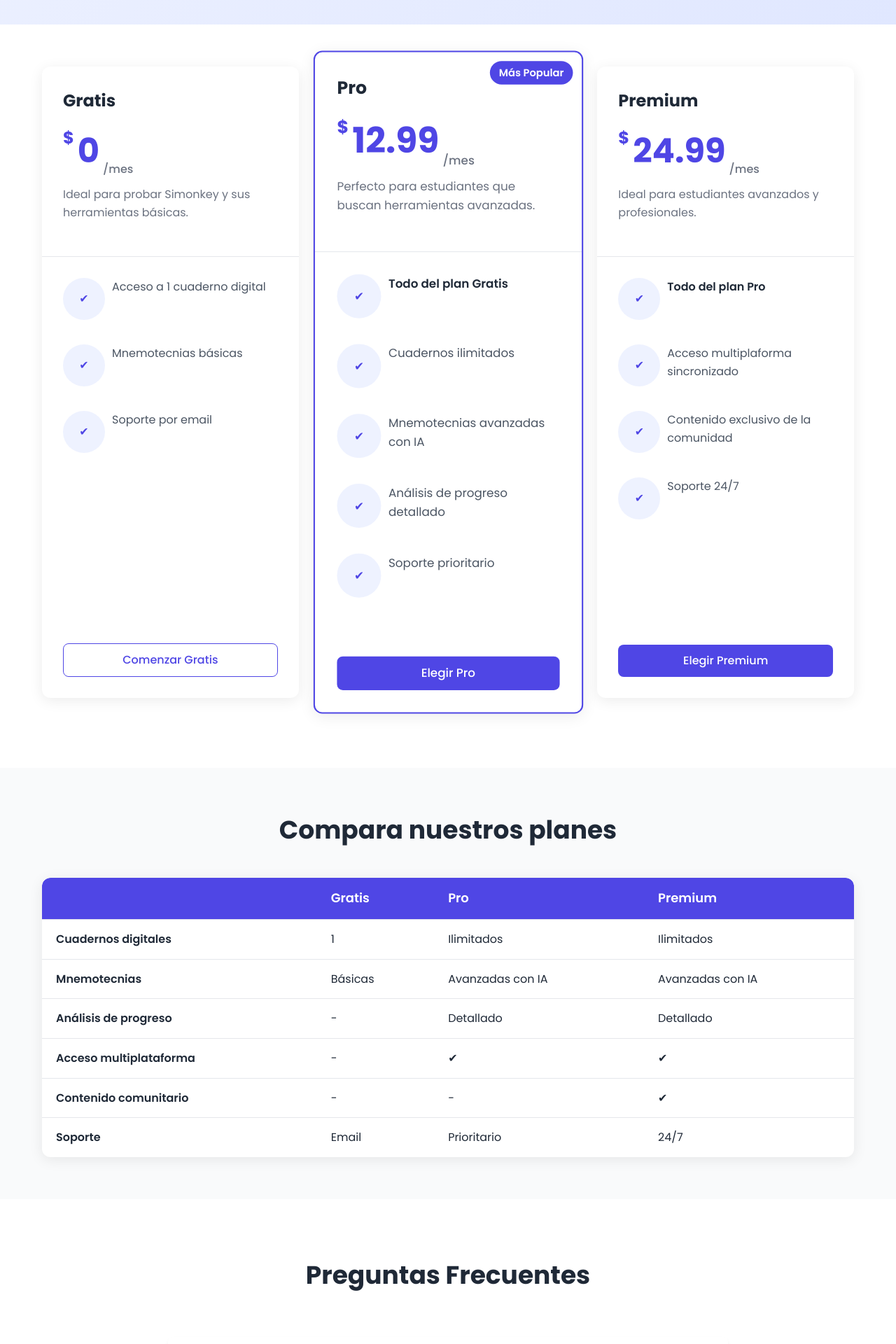
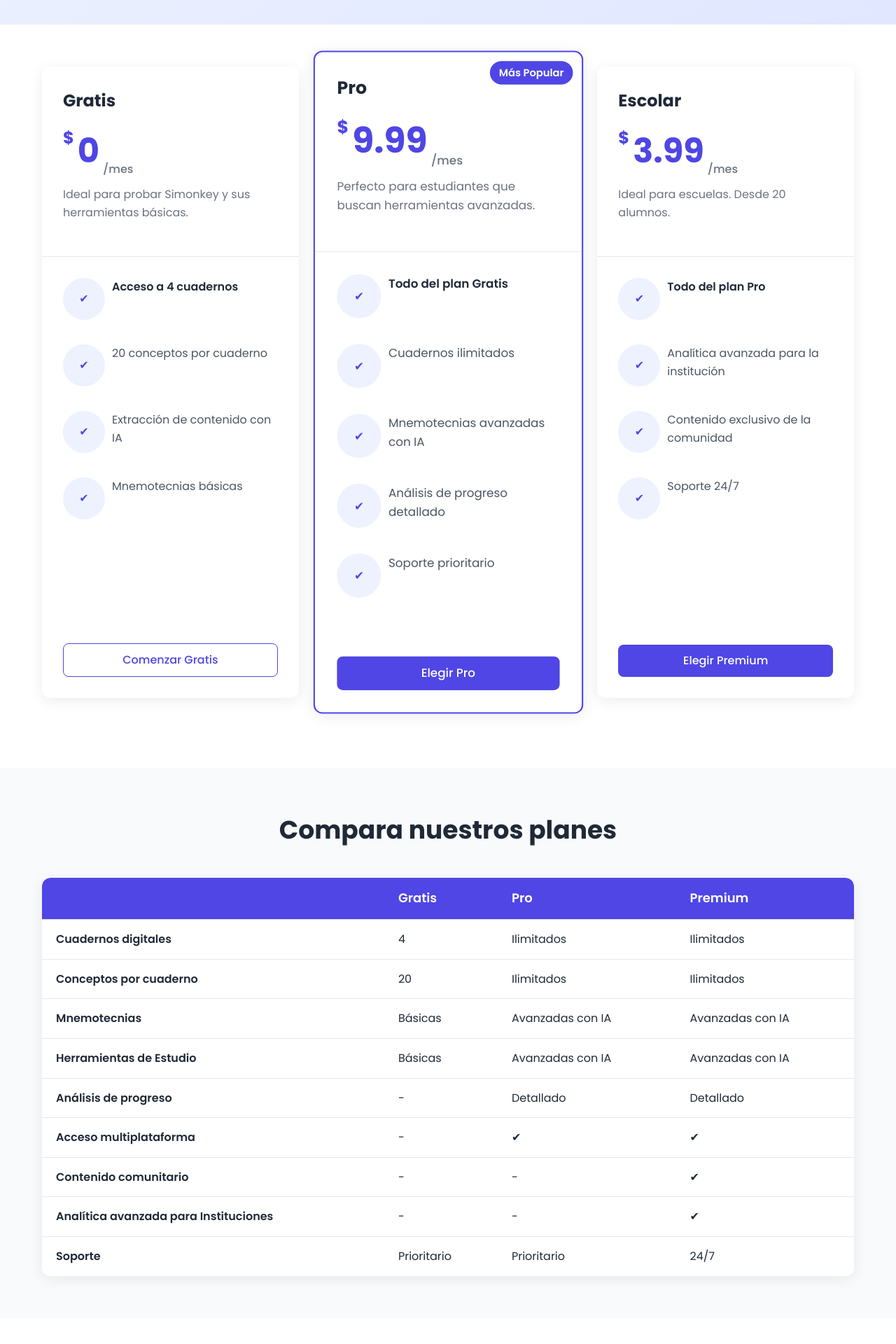
Before and after one commit to rubenelhore/simonkey-react, a React (Vite) app: page /pricing in a window 1280 px wide. Shown: the part 440-2360 px from the top of the page at 70% size. Built offline with nearby package versions, Linux system fonts and the light colour scheme.

Commit message:
Mejoras en el header -ancho- y pagina de pricing -precio y tabla comparativa-

```diff
--- a/src/components/Header.css
+++ b/src/components/Header.css
@@ -19,6 +19,7 @@
   align-items: center;
   gap: 10px;
   text-decoration: none;
+  margin-left: 60px;
 }
 
 .logo-img {
@@ -68,6 +69,7 @@
 .auth-buttons {
   display: flex;
   gap: 15px;
+  margin-right: 60px;
 }
 
 /* Estilos para el botón hamburguesa */
--- a/src/components/Header.tsx
+++ b/src/components/Header.tsx
@@ -68,7 +68,20 @@ const Header: React.FC = () => {
             }}>
               Cómo funciona
             </Link>
-            <Link to="/pricing" className="nav-link" onClick={closeMenu}>
+            <Link to="/pricing#header" className="nav-link" onClick={(e) => {
+              e.preventDefault();
+              // Si estamos en la página de pricing, scroll a la sección header
+              if (location.pathname === '/pricing') {
+              const element = document.getElementById('header');
+              if (element) {
+                element.scrollIntoView({ behavior: 'smooth' });
+              }
+              } else {
+              // Si no, navega a pricing con el hash #header
+              window.location.href = '/pricing#header';
+              }
+              closeMenu();
+            }}>
               Precios
             </Link>
             </div>
--- a/src/components/Hero.tsx
+++ b/src/components/Hero.tsx
@@ -30,7 +30,7 @@ const Hero: React.FC = () => {
               src="/img/imagen.jpg"
               alt="Mascota Simio Simón estudiando"
               className="hero-img"
-              style={{ width: '40%', height: 'auto' }}
+              style={{ width: '70%', height: 'auto' }}
             />
             </div>
         </div>
--- a/src/pages/Pricing.tsx
+++ b/src/pages/Pricing.tsx
@@ -59,15 +59,19 @@ const Pricing: React.FC = () => {
                 <ul className="feature-list">
                   <li className="feature-item">
                     <span className="feature-icon">✔</span>
-                    <span className="feature-text">Acceso a 1 cuaderno digital</span>
+                    <span className="feature-text prominent">Acceso a 4 cuadernos</span>
+                  </li>
+                  <li className="feature-item">
+                    <span className="feature-icon">✔</span>
+                    <span className="feature-text">20 conceptos por cuaderno</span>
+                  </li>
+                  <li className="feature-item">
+                    <span className="feature-icon">✔</span>
+                    <span className="feature-text">Extracción de  contenido con IA</span>
                   </li>
                   <li className="feature-item">
                     <span className="feature-icon">✔</span>
                     <span className="feature-text">Mnemotecnias básicas</span>
-                  </li>
-                  <li className="feature-item">
-                    <span className="feature-icon">✔</span>
-                    <span className="feature-text">Soporte por email</span>
                   </li>
                 </ul>
               </div>
@@ -84,7 +88,7 @@ const Pricing: React.FC = () => {
                 <div className="plan-price">
                   <span className="plan-price-currency">$</span>
                   <span className={showAnnual ? 'annual-price' : 'monthly-price'}>
-                    {showAnnual ? '9.99' : '12.99'}
+                    {showAnnual ? '7.99' : '9.99'}
                   </span>
                   <span className="plan-price-period">{showAnnual ? '/año' : '/mes'}</span>
                 </div>
@@ -122,15 +126,15 @@ const Pricing: React.FC = () => {
             </div>
             <div className="plan-card">
               <div className="plan-header">
-                <h3 className="plan-name">Premium</h3>
+                <h3 className="plan-name">Escolar</h3>
                 <div className="plan-price">
                   <span className="plan-price-currency">$</span>
                   <span className={showAnnual ? 'annual-price' : 'monthly-price'}>
-                    {showAnnual ? '19.99' : '24.99'}
+                    {showAnnual ? '4.99' : '3.99'}
                   </span>
                   <span className="plan-price-period">{showAnnual ? '/año' : '/mes'}</span>
                 </div>
-                <p className="plan-description">Ideal para estudiantes avanzados y profesionales.</p>
+                <p className="plan-description">Ideal para escuelas. Desde 20 alumnos.</p>
               </div>
               <div className="plan-features">
                 <ul className="feature-list">
@@ -140,7 +144,7 @@ const Pricing: React.FC = () => {
                   </li>
                   <li className="feature-item">
                     <span className="feature-icon">✔</span>
-                    <span className="feature-text">Acceso multiplaforma sincronizado</span>
+                    <span className="feature-text">Analítica avanzada para la institución</span>
                   </li>
                   <li className="feature-item">
                     <span className="feature-icon">✔</span>
@@ -178,12 +182,24 @@ const Pricing: React.FC = () => {
             <tbody>
               <tr>
                 <td>Cuadernos digitales</td>
-                <td>1</td>
+                <td>4</td>
+                <td>Ilimitados</td>
+                <td>Ilimitados</td>
+              </tr>
+              <tr>
+                <td>Conceptos por cuaderno</td>
+                <td>20</td>
                 <td>Ilimitados</td>
                 <td>Ilimitados</td>
               </tr>
               <tr>
                 <td>Mnemotecnias</td>
+                <td>Básicas</td>
+                <td>Avanzadas con IA</td>
+                <td>Avanzadas con IA</td>
+              </tr>
+              <tr>
+                <td>Herramientas de Estudio</td>
                 <td>Básicas</td>
                 <td>Avanzadas con IA</td>
                 <td>Avanzadas con IA</td>
@@ -207,8 +223,14 @@ const Pricing: React.FC = () => {
                 <td>✔</td>
               </tr>
               <tr>
+                <td>Analítica avanzada para Instituciones</td>
+                <td>-</td>
+                <td>-</td>
+                <td>✔</td>
+              </tr>
+              <tr>
                 <td>Soporte</td>
-                <td>Email</td>
+                <td>Prioritario</td>
                 <td>Prioritario</td>
                 <td>24/7</td>
               </tr>
```
